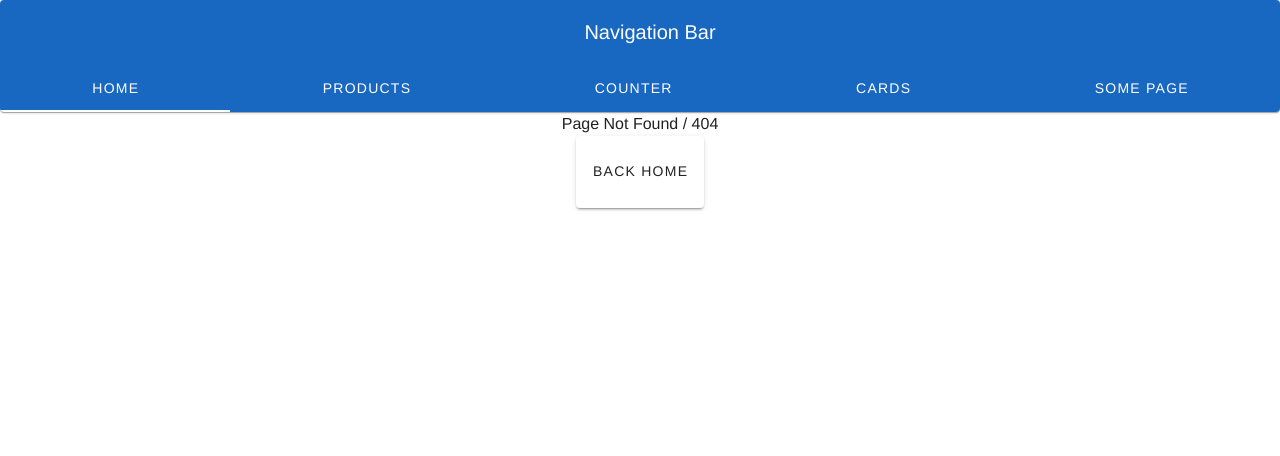
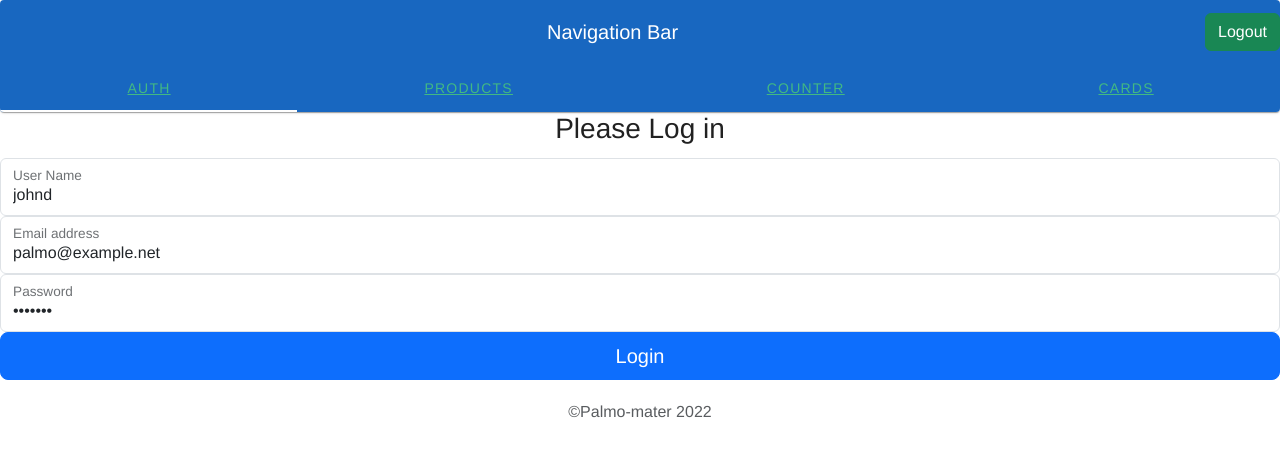
Before and after one commit to morphey312/vue-3-onboarding, a Vue app: page /auth in a window 1280 px wide. Before the commit this address led to /404. Shown: the top 456 px of the page. Built offline with nearby package versions, Linux system fonts and the light colour scheme; no server answers.

Commit message:
Lesson 4 authorization

```diff
--- a/package.json
+++ b/package.json
@@ -12,7 +12,7 @@
     "core-js": "^3.8.3",
     "pinia": "^2.0.29",
     "vue": "^3.2.13",
-    "vue-router": "^4.1.6",
+    "vue-router": "4.0.13",
     "vuetify": "^3.1.2"
   },
   "devDependencies": {
--- a/services/axios.js
+++ b/services/axios.js
@@ -2,7 +2,6 @@ import axios from "axios";
 
 const instance = axios.create({
     baseURL: 'https://fakestoreapi.com',
-    timeout: 10000,
     headers: {'Content-Type': 'application/json'}
 });
 
--- a/src/HeaderApp.vue
+++ b/src/HeaderApp.vue
@@ -2,6 +2,12 @@
   <v-card>
     <v-toolbar color="primary">
       <v-toolbar-title>Navigation Bar</v-toolbar-title>
+      <div v-if="user">
+        <span>{{user.email}}</span>
+      </div>
+      <div>
+        <button @click="logout" type="button" class="btn btn-success">Logout</button>
+      </div>
       <template v-slot:extension>
         <v-tabs
             v-model="tab"
@@ -13,7 +19,7 @@
               :key="link"
               :value="link"
           >
-            <router-link :to="link.route">{{ link.label }}</router-link>
+            <router-link to="" @click="moveTo(link.name)">{{ link.label }}</router-link>
           </v-tab>
         </v-tabs>
       </template>
@@ -22,6 +28,9 @@
 </template>
 
 <script>
+import {useAuthStore} from "@/router/stores/auth";
+import {mapState, mapActions} from "pinia";
+
 export default {
   name: 'HeaderApp',
   data () {
@@ -29,26 +38,34 @@ export default {
       tab: null,
       links: [
         {
-          route: '/',
-          label: 'Home',
+          name: 'auth',
+          label: 'Auth',
         },
         {
-          route: '/products',
+          name: 'products',
           label: 'Products',
         },
         {
-          route: '/counter',
+          name: 'counter',
           label: 'Counter',
         },
         {
-          route: '/cards',
+          name: 'cards',
           label: 'Cards',
         },
-        {
-          route: '/some',
-          label: 'Some Page',
-        },
       ],
+    }
+  },
+  computed: {
+    ...mapState(useAuthStore, ["user"])
+  },
+  methods: {
+    ...mapActions(useAuthStore, ["logout"]),
+    moveTo(name) {
+      this.$router.push({
+        name: name
+      })
+      console.log(this.$router);
     }
   },
 }
--- /dev/null
+++ b/src/components/Auth/Auth.vue
@@ -0,0 +1,62 @@
+<template>
+  <div class="text-center">
+    <div class="form-signin">
+      <form @submit.prevent="sendCredentials">
+        <h1 class="h3 mb-3 fw-normal">Please Log in</h1>
+
+        <div class="form-floating">
+          <input type="name" v-model="details.name" class="form-control" id="floatingName" placeholder="name@example.com">
+          <label for="floatingName">User Name</label>
+        </div><div class="form-floating">
+        <input type="email" v-model="details.email" class="form-control" id="floatingEmail" placeholder="name@example.com">
+        <label for="floatingEmail">Email address</label>
+      </div>
+        <div class="form-floating">
+          <input type="password" v-model="details.password" class="form-control" id="floatingPassword" placeholder="Password">
+          <label for="floatingPassword">Password</label>
+        </div>
+
+        <button class="w-100 btn btn-lg btn-primary"> Login </button>
+        <p class="mt-5 mb-3 text-muted">&copy;Palmo-mater 2022</p>
+      </form>
+    </div>
+  </div>
+</template>
+
+<script>
+import {useAuthStore} from "@/router/stores/auth";
+import {mapState, mapActions} from "pinia";
+
+export default {
+  name: "Auth",
+  data() {
+    return {
+      details: {
+        name: "johnd",
+        email: "palmo@example.net",
+        password: "m38rmF$",
+      },
+    };
+  },
+  computed: {
+    ...mapState(useAuthStore, ["users"]),
+  },
+  methods: {
+    ...mapActions(useAuthStore, ["getUsers", "loginUser"]),
+    sendCredentials() {
+      const userData = {
+        'username': this.details.name,
+        'password': this.details.password,
+      };
+      this.loginUser(userData);
+    }
+  },
+  mounted() {
+    this.getUsers();
+  }
+}
+</script>
+
+<style scoped>
+
+</style>
--- a/src/components/Counter.vue
+++ b/src/components/Counter.vue
@@ -13,6 +13,7 @@
 </template>
 
 <script>
+import {useProductsStore} from "@/router/stores/products";
 export default {
   name: 'Counter',
   data() {
@@ -27,7 +28,7 @@ export default {
     decrement() {
       this.count--
     }
-  }
+  },
 }
 </script>
 
--- a/src/components/Products/Products.vue
+++ b/src/components/Products/Products.vue
@@ -31,8 +31,8 @@
 
 <script>
 import Product from "@/components/Products/Product.vue";
+import { useProductsStore } from "@/router/stores/products";
 import { mapActions, mapState } from 'pinia'
-import { useProductsStore } from "@/router/stores/products";
 
 export default {
   name: "Products",
--- a/src/router/index.js
+++ b/src/router/index.js
@@ -4,6 +4,11 @@ import { createRouter, createWebHistory } from 'vue-router'
 import ShopRoutes from "@/router/routes/shop.js"
 // регистрируем стартовую страницу
 import HelloWorld from "@/components/HelloWorld.vue"
+import Counter from "@/components/Counter.vue"
+import Cards from "@/components/Cards.vue"
+import PageNotFound from "@/PageNotFound.vue"
+import Auth from "@/components/Auth/Auth.vue"
+import {useAuthStore} from "@/router/stores/auth";
 
 const routes = [
     {
@@ -12,24 +17,35 @@ const routes = [
         component: HelloWorld,
     },
     {
+        path: '/auth',
+        name: 'auth',
+        component: () => Auth,
+    },
+    {
         path: '/counter',
         name: 'counter',
-        component: () => import('@/components/Counter.vue'),
+        component: Counter,
         // подключение пропсов необходимо в том случае если планируется передача каких-либо данных через роут
         props:true,
+        meta: {
+            requiresAuth: true,
+        }
     },
     {
         path: '/cards',
         name: 'cards',
-        component: () => import('@/components/Cards.vue'),
+        component: Cards,
         // подключение пропсов необходимо в том случае если планируется передача каких-либо данных через роут
         props:true,
+        meta: {
+            requiresAuth: true,
+        }
     },
     {
         path: '/404',
         name: '404',
         // регистрируем необходимые страницы
-        component: () => import('@/PageNotFound.vue')
+        component: PageNotFound
     },
     {
         path: '/:pathMatch(.*)*',
@@ -49,4 +65,15 @@ const router = createRouter({
     routes
 })
 
+router.beforeEach(async (to, from, next) => {
+    const requiresAuth = to.matched.some(record => record.meta.requiresAuth);
+    const store = useAuthStore();
+    console.log(store.user)
+    if (requiresAuth && !store.user.id) {
+        next('/auth');
+    } else {
+        next();
+    }
+})
+
 export default router
--- /dev/null
+++ b/src/router/stores/auth.js
@@ -0,0 +1,32 @@
+import {defineStore} from "pinia";
+import axiosInstance from "../../../services/axios.js"
+
+export const useAuthStore = defineStore('auth', {
+    state: () => ({
+        usersState: {},
+        user: {},
+    }),
+    getters: {
+        users: (state) => state.usersState,
+    },
+    actions: {
+        getUsers() {
+            axiosInstance.get('/users')
+                .then((respopnse) => {
+                    this.usersState = respopnse.data
+                })
+        },
+        loginUser(data) {
+            // axiosInstance.post('/auth/login', {
+            //     body: data
+            // }).then((respons) => {
+            //     console.log(respons);
+            // })
+
+            this.user = this.usersState.find(user => user.id === 5);
+        },
+        logout() {
+            this.user = {};
+        }
+    }
+})
--- a/src/router/stores/products.js
+++ b/src/router/stores/products.js
@@ -14,7 +14,7 @@ export const useProductsStore = defineStore('products', {
         getProducts(params = {}) {
             axiosInstance.get('/products', {
                 params: {
-                    limit: 10,
+                    limit: 4,
                     ...params
                 }
             })
```
Also changed, not shown: 1 other file (tests, documents, lock files or other folders).
